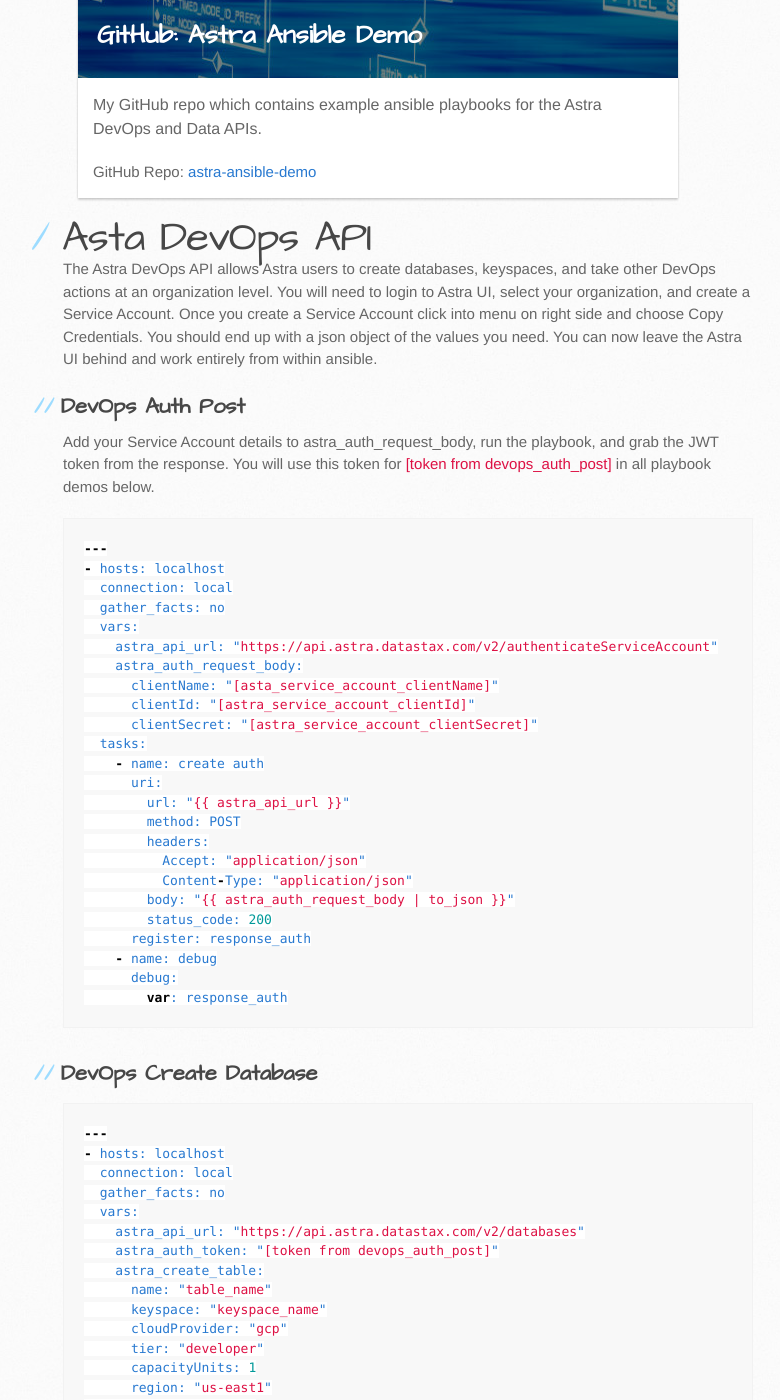
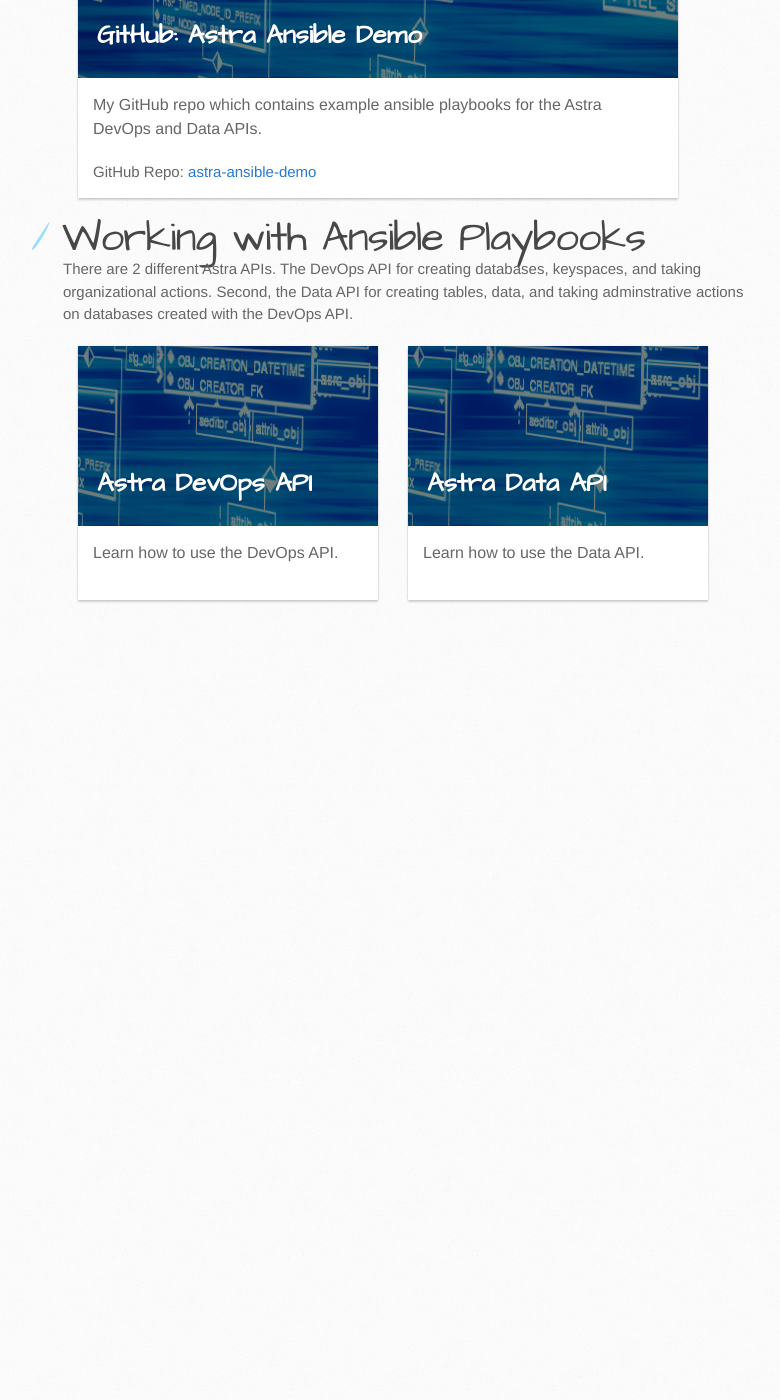
Before and after one commit to ds-steven-matison/ds-steven-matison.github.io, a Jekyll site: the page built from astra_ansible.md, in a window 1280 px wide and 1400 px high, scrolled down 822 px. Shown: the whole window, without its empty margins (107-887 px from the left). Built offline with Jekyll 4.4.1, drawn with Linux system fonts in a browser that asks for light colours; after the commit the page ends 1464 px from its top, so only the background shows below that; some of the changed text lies outside the part shown.

Commit message:
More Astra Ansible Pages

````diff
--- a/astra_ansible.md
+++ b/astra_ansible.md
@@ -29,10 +29,10 @@
         <article class="mui-panel">
           <div class="bg-holder bg-deep-purple" style="background:url(/assets/images/database.jpg) no-repeat center center">
             <span class="post-list-title">
-              <a class="post-link" href="/astra/postman/">GitHub: Astra Ansible Demo</a>
+              <a class="post-link" href="https://github.com/ds-steven-matison/astra-ansibile-demo">GitHub: Astra Ansible Demo</a>
             </span>
             <div class="img-overlay"></div>
-            <a href="/astra/postman/" class="overlay"></a>
+            <a href="https://github.com/ds-steven-matison/astra-ansibile-demo" class="overlay"></a>
           </div>
           <div class="post-data">
             <p class="post-excerpt">My GitHub repo which contains example ansible playbooks for the Astra DevOps and Data APIs.</p>
@@ -40,189 +40,44 @@
           </div>
         </article>
     </div>
-
   </div>
 </div>
 
-# Asta DevOps API
+# Working with Ansible Playbooks
 
-The Astra DevOps API allows Astra users to create databases, keyspaces, and take other DevOps actions at an organization level.  You will need to login to Astra UI, select your organization, and create a Service Account.  Once you create a Service Account click into menu on right side and choose Copy Credentials.  You should end up with a json object of the values you need.  You can now leave the Astra UI behind and work entirely from within ansible.
+There are 2 different Astra APIs.  The DevOps API for creating databases, keyspaces, and taking organizational actions.  Second, the Data API for creating tables, data, and taking adminstrative actions on databases created with the DevOps API.
 
-## DevOps Auth Post
+<div class="mui-container">
+  <div class="home mui-row">
 
-Add your Service Account details to astra_auth_request_body, run the playbook, and grab the JWT token from the response.  You will use this token for <span style="color: #d14;">[token from devops_auth_post]</span> in all playbook demos below.
+      <div class="mui-col-md-3">
+        <article class="mui-panel">
+          <div class="bg-holder bg-deep-purple" style="background:url(/assets/images/database.jpg) no-repeat center center">
+            <span class="post-list-title">
+              <a class="post-link" href="/astra/ansible/devops/">Astra DevOps API</a>
+            </span>
+            <div class="img-overlay"></div>
+            <a href="/astra/ansible/devops/" class="overlay"></a>
+          </div>
+          <div class="post-data">
+            <p class="post-excerpt">Learn how to use the DevOps API.</p>
+          </div>
+        </article>
+      </div>
 
-{% raw %}
-```js
----
-- hosts: localhost
-  connection: local
-  gather_facts: no
-  vars:
-    astra_api_url: "https://api.astra.datastax.com/v2/authenticateServiceAccount"
-    astra_auth_request_body:
-      clientName: "[asta_service_account_clientName]"
-      clientId: "[astra_service_account_clientId]"
-      clientSecret: "[astra_service_account_clientSecret]"
-  tasks:
-    - name: create auth
-      uri:
-        url: "{{ astra_api_url }}"
-        method: POST
-        headers:
-          Accept: "application/json"
-          Content-Type: "application/json"
-        body: "{{ astra_auth_request_body | to_json }}"
-        status_code: 200
-      register: response_auth
-    - name: debug
-      debug:
-        var: response_auth
-```
-{% endraw %}
-
-## DevOps Create Database
-
-{% raw %}
-```js
----
-- hosts: localhost
-  connection: local
-  gather_facts: no
-  vars:
-    astra_api_url: "https://api.astra.datastax.com/v2/databases"
-    astra_auth_token: "[token from devops_auth_post]"
-    astra_create_table:
-      name: "table_name"
-      keyspace: "keyspace_name"
-      cloudProvider: "gcp"
-      tier: "developer"
-      capacityUnits: 1
-      region: "us-east1"
-      user: "username"
-      password: "password"
-  tasks:
-    - name: create database
-      uri:
-        url: "{{ astra_api_url }}"
-        method: POST
-        headers:
-          Accept: "application/json"
-          Content-Type: "application/json"
-          Authorization: "Bearer {{ astra_auth_token }}"
-        body: "{{ astra_create_table | to_json }}"
-        status_code: 201
-      register: response_database
-    - name: debug
-      debug:
-        var: response_database
-```
-{% endraw %}
-## DevOps Get Databases
-
-In order to leverage api actions against a database, you need the database's Cluster ID.  You can find this in the Astra UI or you can use this playbook to get the id.  You will need this ID for all <span style="color: #d14;">[cluster_id]</span> instances in further playbooks.
-
-{% raw %}
-```js
----
-- hosts: localhost
-  connection: local
-  gather_facts: no
-  vars:
-    astra_api_url: "https://api.astra.datastax.com/v2/databases"
-    astra_auth_token: "[token from devops_auth_post]"
-  tasks:
-    - name: get databases
-      uri:
-        url: "{{ astra_api_url }}"
-        method: GET
-        headers:
-          Accept: "application/json"
-          Content-Type: "application/json"
-          Authorization: "Bearer {{ astra_auth_token }}"
-        status_code: 200
-      register: response_databases
-    - name: debug
-      debug:
-        var: response_databases
-```
-{% endraw %}
-## DevOps Add Keyspace to Database
-
-When you create a database above, the keyspace above will be automatically created.  This playbook allows you to add additional keyspaces.
-
-{% raw %}
-```js
----
-- hosts: localhost
-  connection: local
-  gather_facts: no
-  vars:
-    astra_api_url: "https://api.astra.datastax.com/v2/databases/[cluster_id]/keyspaces/newKeyspace"
-    astra_auth_token: "[token from devops_auth_post]"
-
-  tasks:
-    - name: add keyspace
-      uri:
-        url: "{{ astra_api_url }}"
-        method: POST
-        headers:
-          Accept: "application/json"
-          Content-Type: "application/json"
-          Authorization: "Bearer {{ astra_auth_token }}"
-        status_code: 201
-      register: response_keyspace
-    - name: debug
-      debug:
-        var: response_keyspace
-```
-{% endraw %}
-## DevOps Reset Database Password
-
-{% raw %}
-```js
-
-```
-{% endraw %}
-## DevOps Resize Database
-
-{% raw %}
-```js
-
-```
-{% endraw %}
-## DevOps Park Database
-
-{% raw %}
-```js
-
-```
-{% endraw %}
-## DevOps Unpark Database
-
-{% raw %}
-```js
-
-```
-{% endraw %}
-## DevOps Terminate Database
-
-{% raw %}
-```js
-
-```
-{% endraw %}
-## DevOps Get Secure Bundle URL
-
-{% raw %}
-```js
-
-```
-{% endraw %}
-## DevOps Get Supported Regions
-
-{% raw %}
-```js
-
-```
-{% endraw %}
+      <div class="mui-col-md-3">
+        <article class="mui-panel">
+          <div class="bg-holder bg-deep-purple" style="background:url(/assets/images/database.jpg) no-repeat center center">
+            <span class="post-list-title">
+              <a class="post-link" href="/astra/ansible/data/">Astra Data API</a>
+            </span>
+            <div class="img-overlay"></div>
+            <a href="/astra/ansible/data/" class="overlay"></a>
+          </div>
+          <div class="post-data">
+            <p class="post-excerpt">Learn how to use the Data API.</p>
+          </div>
+        </article>
+      </div>
+  </div>
+</div>
````
Also changed, not shown: other parts of astra_ansible.md (+1 -1 lines), astra_ansibile_data.md (added, +20 -0 lines), astra_ansible_devops.md (added, +189 -0 lines), 3 other files.
